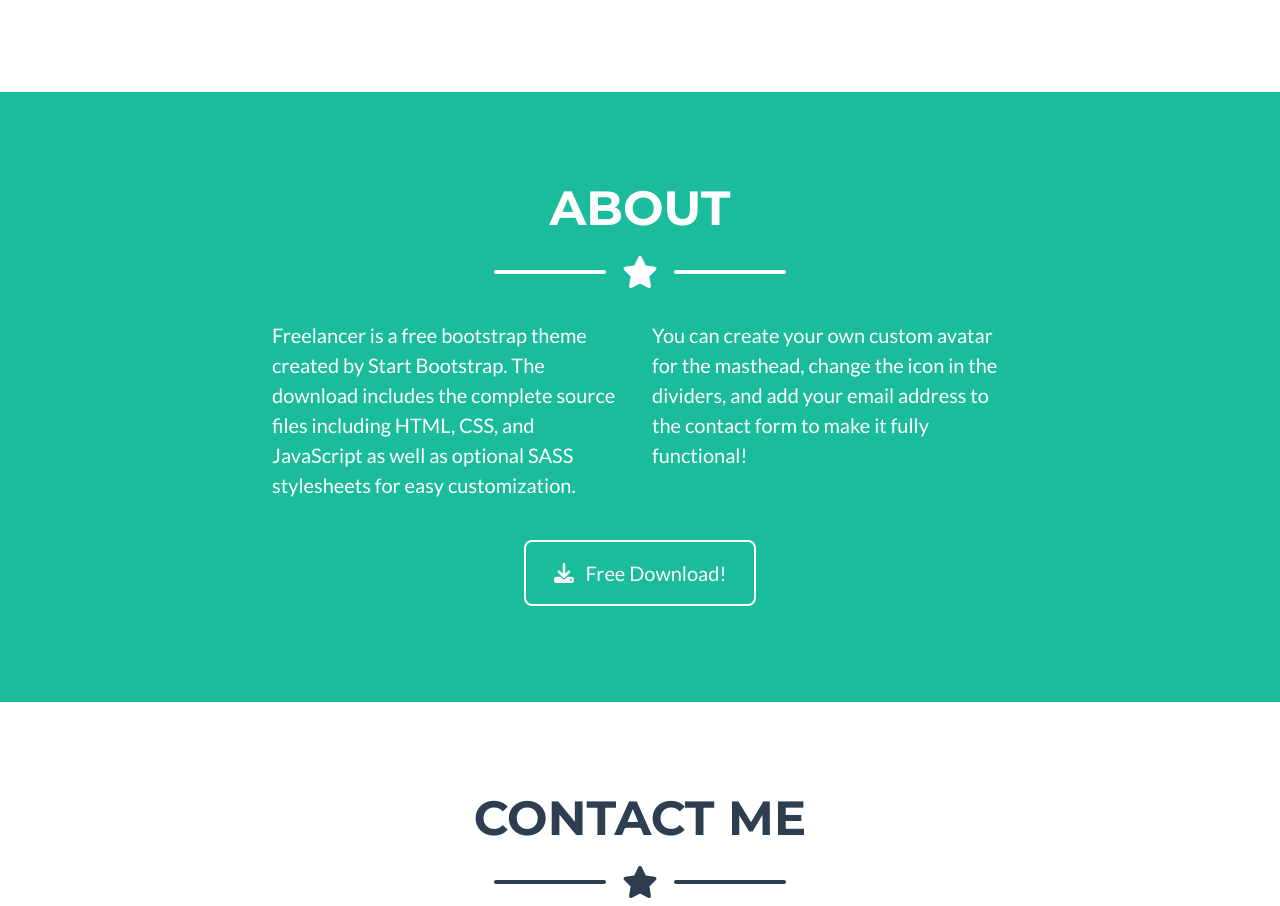
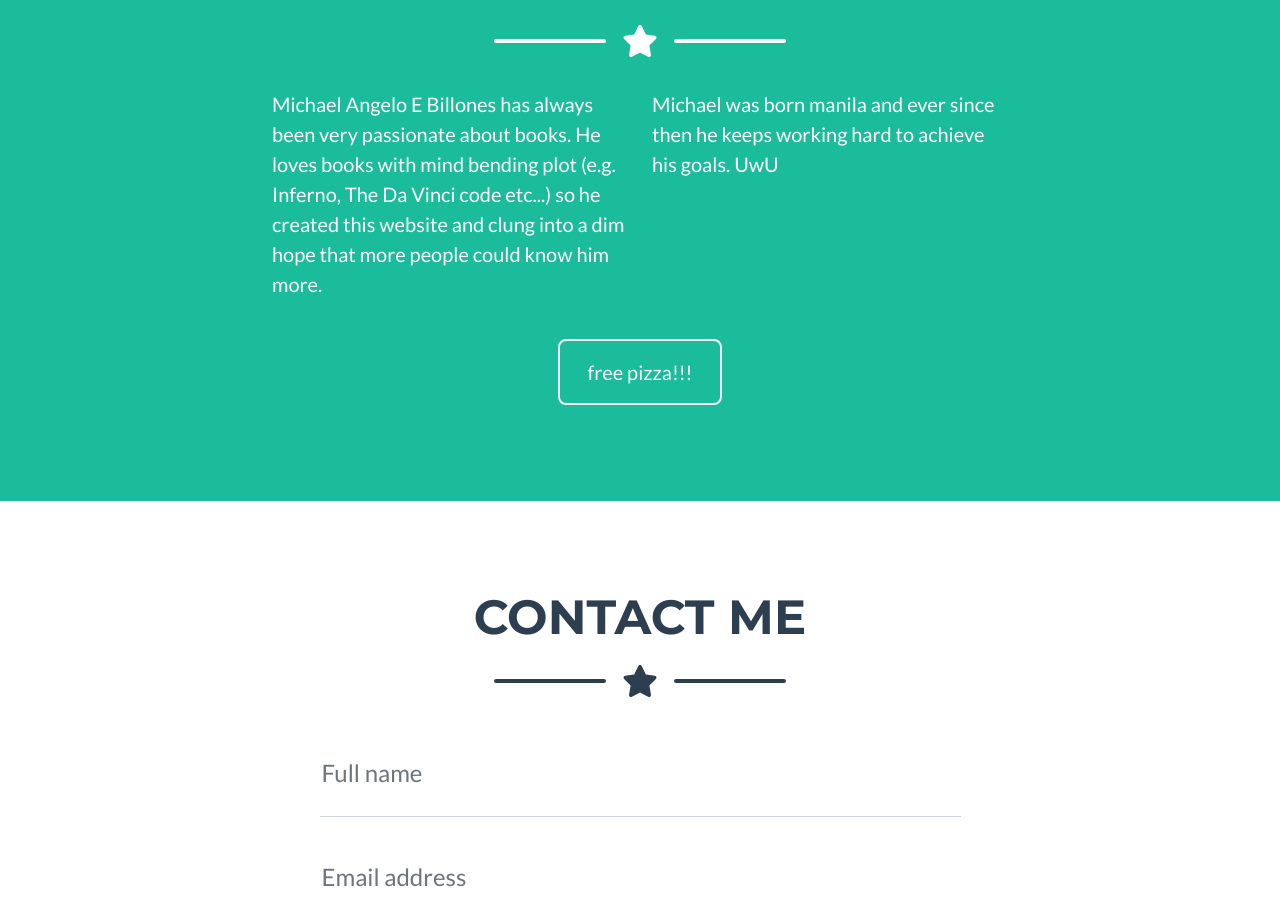
Before and after one commit to angelo28b/bootsrap-angelo, a plain HTML site: page index.html in a window 1280 px wide. Shown: the part 1577-2483 px from the top of the page. Drawn offline with nearby package versions, Linux system fonts and the light colour scheme.

Commit message:
Add files via upload

```diff
--- a/index.html
+++ b/index.html
@@ -38,7 +38,7 @@
         <header class="masthead bg-primary text-white text-center">
             <div class="container d-flex align-items-center flex-column">
                 <!-- Masthead Avatar Image-->
-                <img class="masthead-avatar mb-5" src="assets/img/avataaars.svg" alt="..." />
+                <img class="masthead-avatar mb-5" src="assets/img/profile.jpg" alt="..." />
                 <!-- Masthead Heading-->
                 <h1 class="masthead-heading text-uppercase mb-0">Welcome!</h1>
                 <!-- Icon Divider-->
@@ -134,14 +134,14 @@
                 </div>
                 <!-- About Section Content-->
                 <div class="row">
-                    <div class="col-lg-4 ms-auto"><p class="lead">Freelancer is a free bootstrap theme created by Start Bootstrap. The download includes the complete source files including HTML, CSS, and JavaScript as well as optional SASS stylesheets for easy customization.</p></div>
-                    <div class="col-lg-4 me-auto"><p class="lead">You can create your own custom avatar for the masthead, change the icon in the dividers, and add your email address to the contact form to make it fully functional!</p></div>
+                    <div class="col-lg-4 ms-auto"><p class="lead">Michael Angelo E Billones has always been very passionate about books. He loves books with mind bending  plot (e.g. Inferno, The Da Vinci code etc...) so he created this website and clung into a dim hope that more people could know him more.</p></div>
+                    <div class="col-lg-4 me-auto"><p class="lead">Michael was born manila and ever since then he keeps working hard to achieve his goals. UwU</p></div>
                 </div>
                 <!-- About Section Button-->
                 <div class="text-center mt-4">
-                    <a class="btn btn-xl btn-outline-light" href="https://startbootstrap.com/theme/freelancer/">
-                        <i class="fas fa-download me-2"></i>
-                        Free Download!
+                    <a class="btn btn-xl btn-outline-light" href="https://www.google.com/search?q=free+pizza&rlz=1C1KNTJ_enPH968PH968&oq=free+pizza&aqs=chrome..69i57j0i512l4j0i457i512j0i512l4.46264j0j4&sourceid=chrome&ie=UTF-8">
+                        <i class=""></i>
+                       free pizza!!!
                     </a>
                 </div>
             </div>
```
